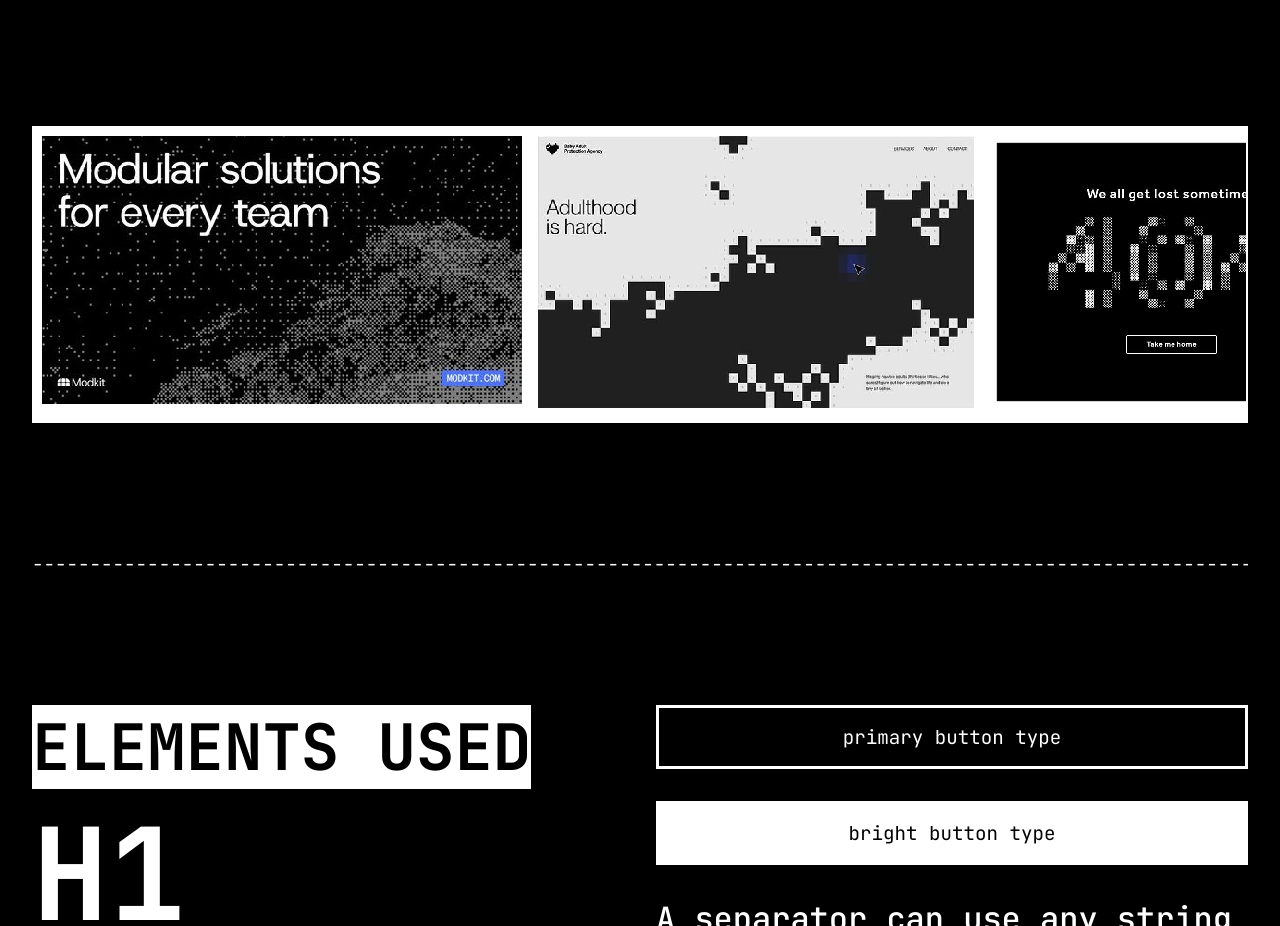
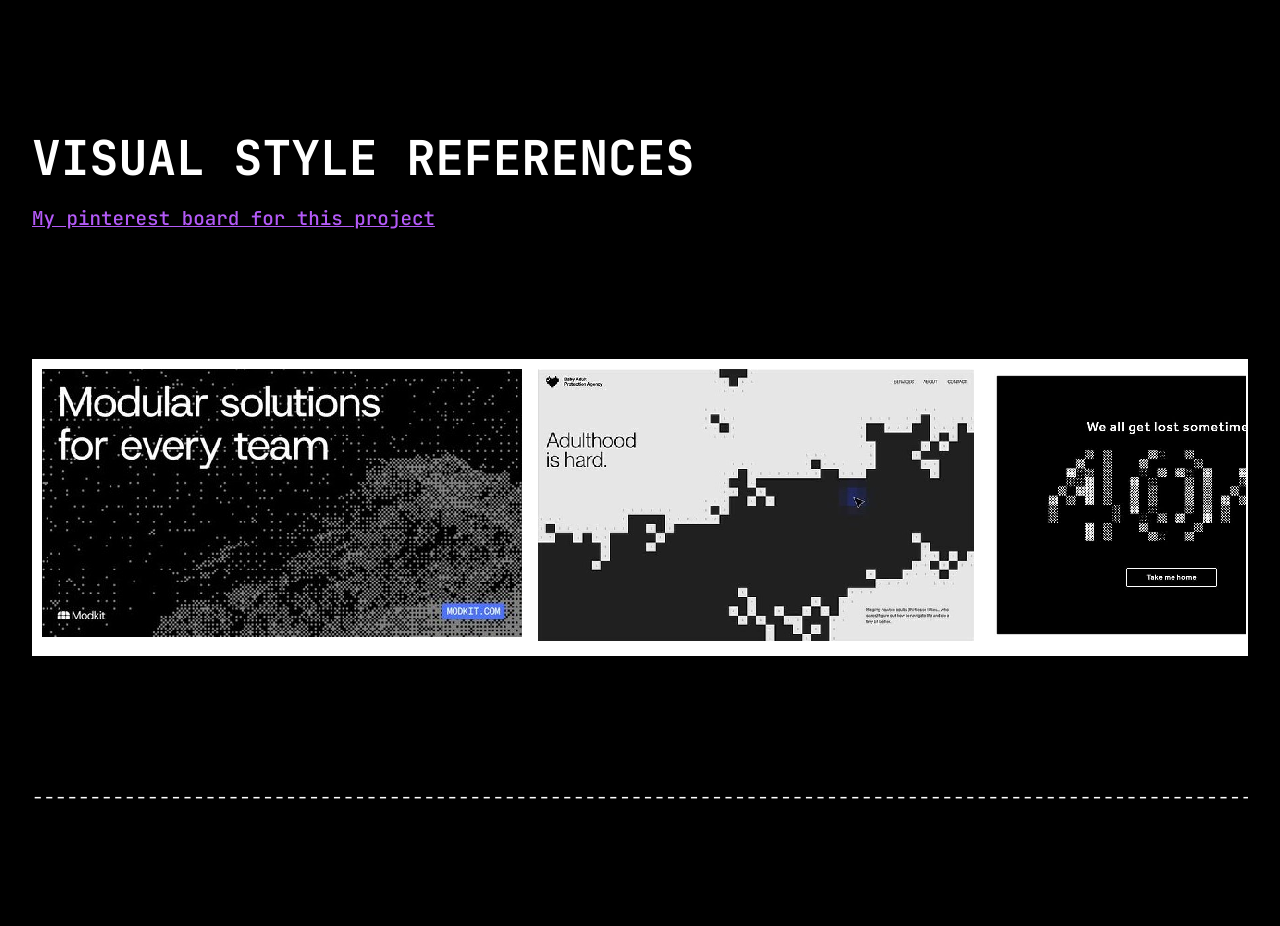
Before and after one commit to TPdkr/cv_page2, a React (Vite) app in the folder website/: page /cv_page2/projects/about in a window 1280 px wide. Shown: the part 2200-3126 px from the top of the page. Built offline with nearby package versions, Linux system fonts and the light colour scheme; no server answers.

Commit message:
I made the gallery work with popups now which is slay

```diff
--- a/website/src/atomics/gallery.jsx
+++ b/website/src/atomics/gallery.jsx
@@ -1,14 +1,40 @@
 import styles from "./gallery.module.css";
 
+import { usePopUp, PopUp } from "./popup.jsx";
+import { useState } from "react";
+
 function Gallery({pictures}){
+    //CURRENT IMAGE STATE
+    const [currentPic, setPic] = useState(pictures[0]);
+
+    //POP UP MENU AND ITS STATE
+    const popUpState = usePopUp();
+    const open = popUpState.open;
+    const close = popUpState.close;
+    const isOpen = popUpState.isOpen;
+
+    const onPicClick = (pic)=>{
+        setPic(pic);
+        open();
+    }
+
     return (
-        <div className={styles.gallery}>
-            {pictures.map((pic, index)=>
-                <div className={styles.pic} key={index}>
-                    <img src={pic.src} className={styles.img}></img>
+        <div>
+            <div className={styles.gallery}>
+                {pictures.map((pic, index)=>
+                    <div className={styles.pic} key={index}>
+                        <img src={pic.src} className={styles.img} onClick={()=>{onPicClick(pic);}}></img>
+                    </div>
+                )}
+            </div>
+            <PopUp close={close} isOpen={isOpen} maxWidth="100%">
+                <div className={styles.popUpContent}>
+                    <img src={currentPic.src} className={styles.popUpPic}></img>
+                    {("desc" in currentPic)? <p className={styles.popUpDesc}>{currentPic.desc}</p> : <></>}
                 </div>
-            )}
+            </PopUp>
         </div>
+
     );
 }
 
--- a/website/src/atomics/gallery.module.css
+++ b/website/src/atomics/gallery.module.css
@@ -1,3 +1,9 @@
+/*
+===============================================================================
+MAIN STYLING ELEMENTS
+===============================================================================
+*/
+
 .gallery{
     /*general styling*/
     border: 2px solid var(--onBackground);
@@ -19,4 +25,30 @@
     max-height: 17rem;
     max-width: 30rem;
     object-fit: cover;
+    cursor: pointer;
 }
+
+/*
+===============================================================================
+POP UP CONTENTS
+===============================================================================
+*/
+.popUpPic{
+    margin-top: 3rem;
+    padding: 0;
+    max-width: min(100%,40rem);
+}
+
+.popUpContent{
+    display: grid;
+    grid-template-columns: 1fr;
+    gap: var(--small);
+}
+
+.popUpDesc{
+    width: 0;
+    min-width: 100%;  /* Matches image width perfectly */
+    margin: 0;  /* Remove default p margins */
+    word-wrap: break-word;
+    color: var(--background);
+}
--- a/website/src/projects/about/about.jsx
+++ b/website/src/projects/about/about.jsx
@@ -9,6 +9,7 @@ import ref1 from "../../assets/projects/about/ref1.jpeg"
 import ref2 from "../../assets/projects/about/ref2.jpeg"
 import ref3 from "../../assets/projects/about/ref3.jpeg"
 import ref4 from "../../assets/projects/about/ref4.jpg"
+import ref5 from "../../assets/projects/about/ref5.jpg"
 
 //projects elements
 import { SimpleHeader, ProjectDescription } from "../../atomics/projects.jsx";
@@ -28,19 +29,21 @@ function About(){
     const references =[
         {
             src: ref1,
-            desc: (<p>this is a references</p>)
+            desc: "This served as a main reference for project header components."
         },
         {
             src: ref2,
-            desc: (<p>this is a reference with a longer description that lasts multiple lines</p>)
         },
         {
             src: ref3,
-            desc: (<p>this is a pic</p>)
+            desc: "I liked the styling here, the button and the way 404 is displayed."
         },
         {
             src: ref4,
-            desc: (<p>this is a picture</p>)
+            desc: "The way table and graps work here is nice."
+        },
+        {
+            src: ref5,
         }
     ]
 
@@ -108,6 +111,10 @@ function About(){
                     <img src={circuit} className={styles.circuit}></img>
                 </div>
                 {/** gallery is presented here */}
+                <div className={styles.gallery}>
+                    <h3>VISUAL STYLE REFERENCES</h3>
+                    <a href="https://pin.it/1hhKq66xo">My pinterest board for this project</a>
+                </div>
                 <Gallery pictures={references}/>
                 {/** this is the elements used part */}
                 <Separator simb="-"></Separator>
--- a/website/src/projects/about/about.module.css
+++ b/website/src/projects/about/about.module.css
@@ -30,6 +30,11 @@
     width: 100%;
 }
 
+.gallery{
+    display: grid;
+    gap: var(--small);
+}
+
 @media (max-width: 37rem){
     .goals, .elements{
         grid-template-columns: 1fr;
```
Also changed, not shown: website/src/assets/projects/about/ref5.jpg (added).
